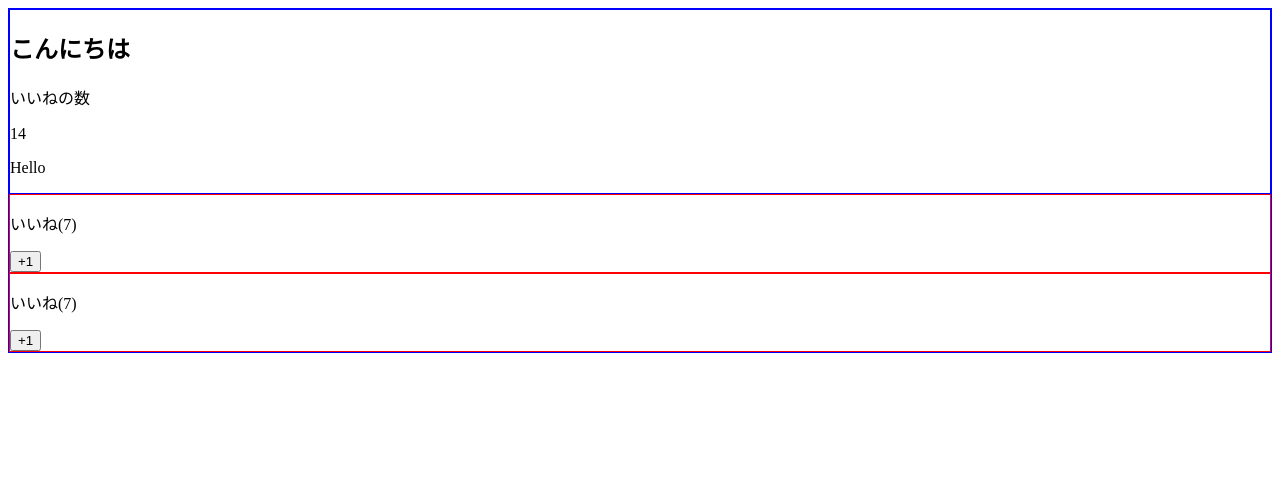
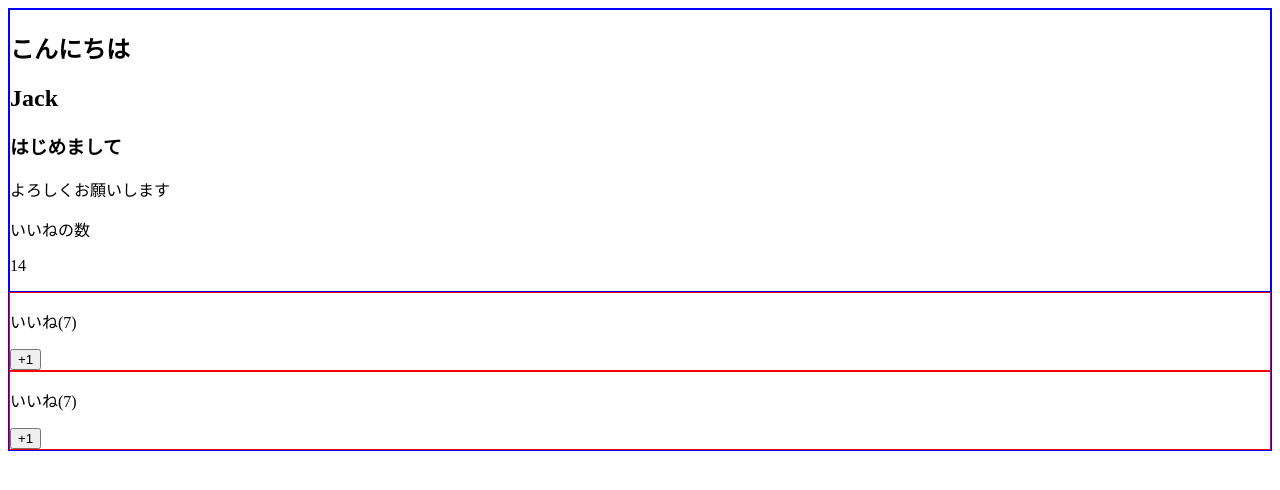
Before and after one commit to takahiromasui001/vuetry, a Vue app in the folder try-vue-cli/: page / in a window 1280 px wide. Shown: the top 490 px of the page. Built offline with nearby package versions, Linux system fonts and the light colour scheme.

Commit message:
スロットプロパティ

```diff
--- a/try-vue-cli/src/App.vue
+++ b/try-vue-cli/src/App.vue
@@ -1,12 +1,15 @@
 <template>
   <div>
     <LikeHeader header-text="Hello">
-      <template v-slot:title>
+      <template v-slot:title="slotProps">
         <h2>こんにちは</h2>
+        <h2>{{ slotProps.user.firstName }}</h2>
       </template>
+      <h3>はじめまして</h3>
       <template v-slot:number>
         <p>{{ number }}</p>
       </template>
+      <p>よろしくお願いします</p>
     </LikeHeader>
     <LikeNumber :total-number="number" @my-click="incrementNumber"></LikeNumber>
     <LikeNumber :total-number="number"></LikeNumber>
--- a/try-vue-cli/src/components/LikeHeader.vue
+++ b/try-vue-cli/src/components/LikeHeader.vue
@@ -1,6 +1,7 @@
 <template>
   <div>
-    <slot name="title"></slot>
+    <slot name="title" :user="user" text="text"></slot>
+    <slot></slot>
     <p>いいねの数</p>
     <slot name="number"></slot>
     <p>{{ headerText }}</p>
@@ -9,7 +10,14 @@
 
 <script>
 export default {
-  props: ['headerText']
+  data() {
+    return {
+      user: {
+        firstName: 'Jack',
+        lastName: 'Donald'
+      }
+    }
+  }
 }
 </script>
 
```
